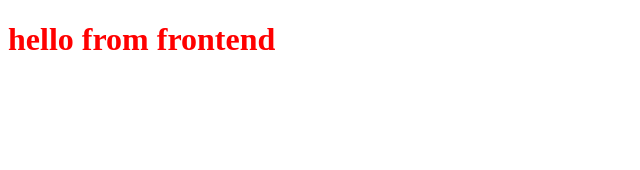
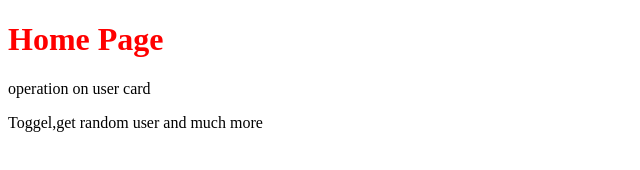
Before and after one commit to misbah318/autosuggest, a website: page frontend/index.html in a window 1280 px wide. Shown: the whole page, without its empty margins (0-640 px from the left). Drawn offline with Linux system fonts and the light colour scheme.

Commit message:
updates css

```diff
--- a/frontend/index.html
+++ b/frontend/index.html
@@ -8,6 +8,12 @@
     <Script src="index.js"></Script>
 </head>
 <body>
-    <h1>hello from  frontend</h1>
+
+
 </body>
+<div id="home-intro">
+    <h1>Home Page</h1>
+    <p id="p1">operation on user card</p>
+    <p id="p2">Toggel,get random user and much more</p>
+</div>
 </html>
```
